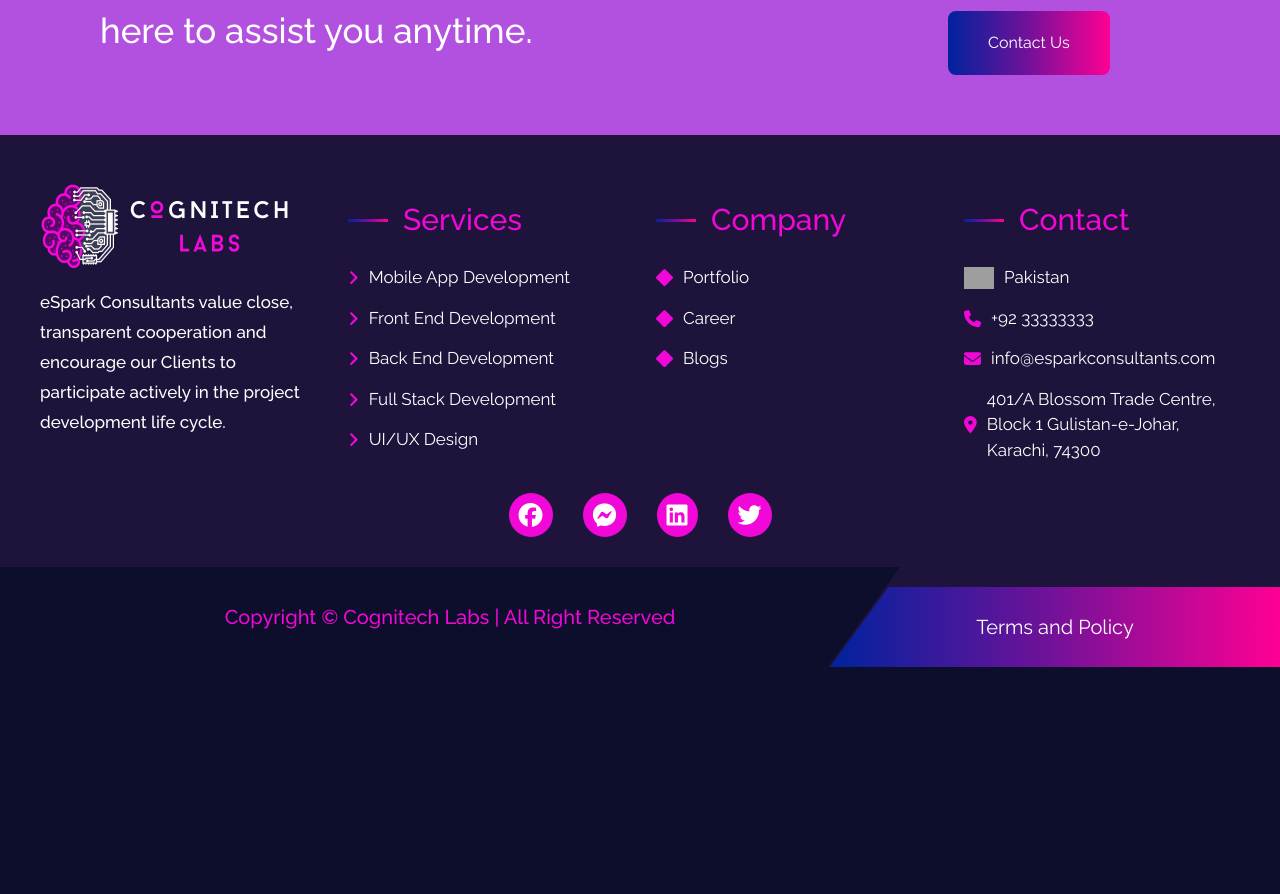
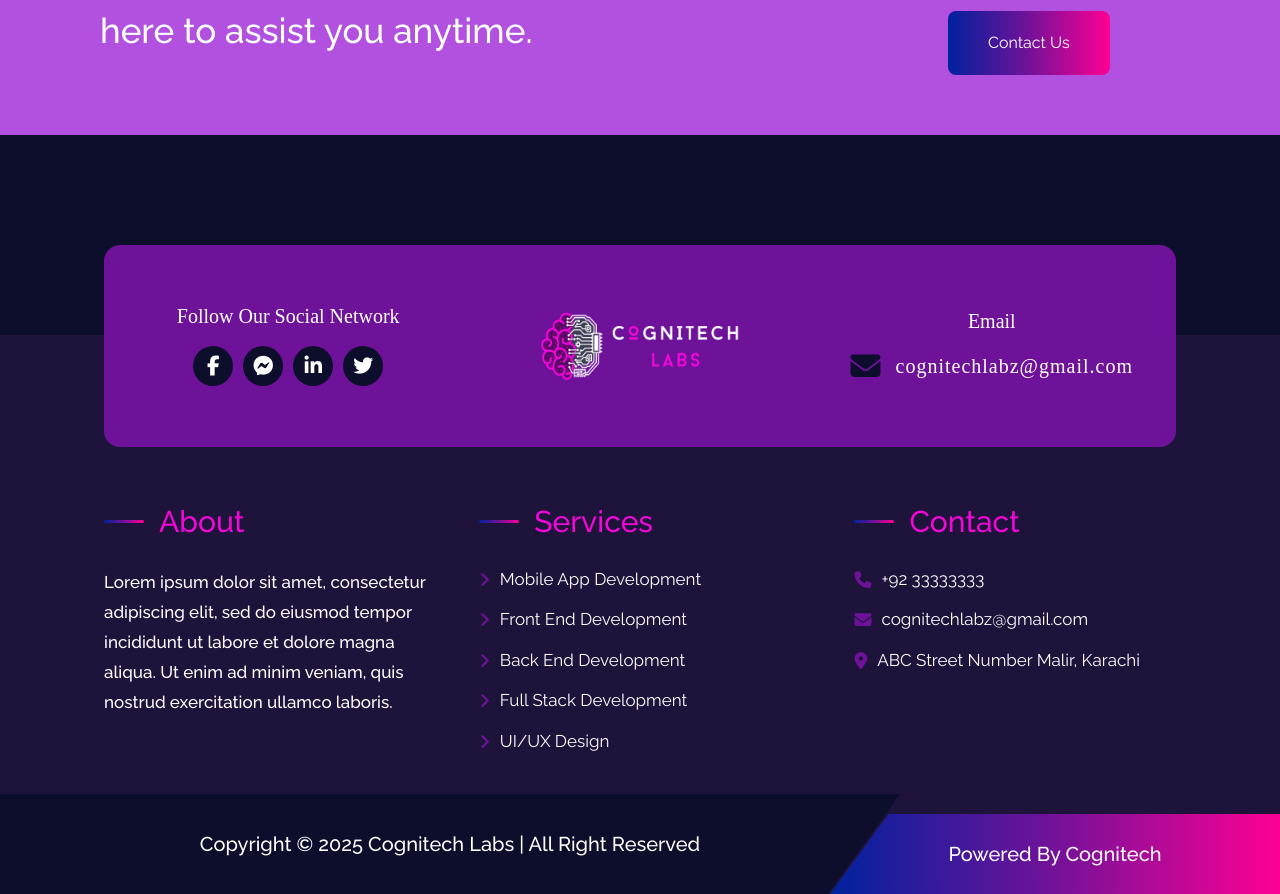
Before and after one commit to Muhammad-Zunain/Portfolio-Cognitech, a React (Vite) app in the folder portfolioFrontend/: page /About in a window 1280 px wide. Shown: the part 3180-4074 px from the top of the page. Before the commit the page ends 3847 px from the top, so only its background shows below. Built offline with nearby package versions, Linux system fonts and the light colour scheme; grey boxes are pictures that could not be loaded.

Commit message:
Changes in footer

```diff
--- a/portfolioFrontend/src/components/Footer/Footer.css
+++ b/portfolioFrontend/src/components/Footer/Footer.css
@@ -1,16 +1,95 @@
+/* ----------------------- Main Footer Container ----------------------- */
+
 .footer-container {
+    padding: 4rem;
+    margin-top: 20rem;
+}
+
+
+.footer-upper{
+    font-family: "Playfair Display", serif;
+    background-color: #6E1299;
+    display: flex;
+    justify-content: center;
+    align-items: center;
+    flex-wrap: wrap;
+    padding: 6rem 3rem;
     width: 100%;
-    padding: 4rem 4rem 0rem 4rem;
+    border-radius: 16px;
+    margin-top: -13rem;
+    column-gap: 10rem ;
+}
+
+.footer-lower {
+    width: 100%;
+    display: flex;
+    justify-content: center;
+    align-items: center;
+    gap: 1rem;
+}
+
+
+.footer-lower i {
+    font-size: 2rem;
+    color: #fff;
+    transition: all 0.5s ease;
+    border-radius: 50%;
+    background-color: #0c0e2b;
+    width: 40px;
+    height: 40px;
+   display: flex;
+    justify-content: center;
+    align-items: center;
+    cursor: pointer;
+}
+
+.footer-lower i:hover{
+    background-color: #FFF;
+    color: #0c0e2b;
+}
+
+
+.footer-upper-1,
+.footer-upper-3 {
+    display: flex;
+    flex-direction: column;
+    justify-content: center;
+    align-items: center;
+    row-gap: 2rem;
+    width: 30%;
+}
+
+.footer-upper-3-wrapper {
+    display: flex;
+    justify-content: center;
+    align-items: center;
+    gap: 1.5rem;
+}
+
+.footer-upper-3-wrapper>p{
+    font-size: 2rem;
+    letter-spacing: 1px;
+}
+
+.footer-upper-3-wrapper>a>i{
+    font-size: 3rem;
+    color: #0c0e2b;
+}
+
+.footer-upper-2 img {
+    width: 200px;
+    object-fit: cover;
 }
 
 .footer-main {
+    margin-top: 3rem;
     display: flex;
     justify-content: space-between;
     flex-wrap: wrap;
 }
 
 .footer {
-    width: 23%;
+    width: 30%;
     display: flex;
     flex-direction: column;
 }
@@ -26,7 +105,7 @@
     display: flex;
     column-gap: 1rem;
     align-items: center;
-    transition: all 0.3s ease;
+    transition: all 0.2s ease;
     font-size: 1.7rem;
 }
 
@@ -42,52 +121,19 @@
 }
 
 .footer h3 .about-line {
+    border-radius: 8px;
     height: 3px;
     width: 40px;
     background: linear-gradient(90deg, #00229E 0%, #6E1299 47.92%, #FE0094 100%);
 }
 
-.footer-1 img{
-    width: 250px;
-    object-fit: cover;
-    cursor: pointer;
-    margin-bottom: 1rem;
-}
-
-.footer-lower {
-    width: 100%;
-    display: flex;
-    justify-content: center;
-    align-items: center;
-    gap: 3rem;
-    margin: 3rem 0;
+.footer-2 ul li:hover {
+    scale: 1.01;
 }
 
 
-.footer-lower i {
-    font-size: 2.4rem;
-    color: #fff;
-    transition: all 0.5s ease;
-    border-radius: 50%;
-    background-color: #F107D7;
-    padding: 1rem;
-    cursor: pointer;
-}
-
-
-
-.footer ul li:hover {
-    scale: 1.02;
-}
-
-
-.footer-4 ul li {
-    cursor: default;
-
-}
-
 .footer ul li i{
-    color: #F107D7;
+    color: #6E1299;
 
 }
 
@@ -100,7 +146,7 @@
 
 .footer-bottom p{
     font-size: 20px;
-    color: #F107D7;
+    color: #FFF;
     font-weight: 500;
 }
 
--- a/portfolioFrontend/src/components/Footer/Footer.jsx
+++ b/portfolioFrontend/src/components/Footer/Footer.jsx
@@ -1,74 +1,116 @@
-import React from 'react';
+import React from "react";
 
-import logo from '../../assets/logo.png';
-import { Link } from 'react-router-dom';
+import logo from "../../assets/logo.png";
+import { Link } from "react-router-dom";
 
-import './Footer.css'
+import "./Footer.css";
 
 const Footer = () => {
   return (
-        <div style={{
-            backgroundColor: '#1e143b'
+    <div style={{ backgroundColor: "#1e143b" }}>
+      <div className="footer-container container">
+        <div className="footer-upper">
+          <div className="footer-upper-1">
+            <h4>Follow Our Social Network</h4>
+            <div className="footer-lower">
+              <Link>
+              <i class="fa-brands fa-facebook-f"></i>
+              </Link>
+              <Link>
+                <i class="fa-brands fa-facebook-messenger"></i>
+              </Link>
+              <Link>
+              <i class="fa-brands fa-linkedin-in"></i>
+              </Link>
+              <Link>
+                <i class="fa-brands fa-twitter"></i>
+              </Link>
+            </div>
+          </div>
 
-          }}>
-            <div className="footer-container">
+          <div className="footer-upper-2">
+            <img src={logo} alt="" />
+          </div>
+
+          <div className="footer-upper-3">
+            <h4>Email</h4>
+            <div className="footer-upper-3-wrapper">
+              <a href=""><i class="fa-solid fa-envelope"></i></a>
+              <p ><a href="">cognitechlabz@gmail.com</a></p>
+            </div>
+          </div>
+        </div>
+
+
         <div className="footer-main">
           <div className="footer-1 footer">
             <div>
-                    <img src={logo} alt="" />
+              <h3>
+                <span class="about-line"></span>About
+              </h3>
             </div>
             <div className="footer-1-content">
-                    <p>eSpark Consultants value close, transparent cooperation and encourage our Clients to participate actively in the project development life cycle.</p>
+              <p>
+              Lorem ipsum dolor sit amet, consectetur adipiscing elit, sed do eiusmod tempor incididunt ut labore et dolore magna aliqua. Ut enim ad minim veniam, quis nostrud exercitation ullamco laboris.
+              </p>
             </div>
-
           </div>
           <div className="footer-2 footer">
-                  <h3><span class="about-line"></span>Services </h3>
+            <h3>
+              <span class="about-line"></span>Services
+            </h3>
             <ul>
-                    <li><i class="fa-solid fa-angle-right"></i><Link>Mobile App Development</Link></li>
-                    <li><i class="fa-solid fa-angle-right"></i><Link>Front End Development</Link></li>
-                    <li><i class="fa-solid fa-angle-right"></i><Link>Back End Development</Link></li>
-                    <li><i class="fa-solid fa-angle-right"></i><Link>Full Stack Development</Link></li>
-                    <li><i class="fa-solid fa-angle-right"></i><Link>UI/UX Design</Link></li>
-                  </ul>
-                </div>
-                <div className="footer-3 footer">
-                  <h3><span class="about-line"></span>Company </h3>
-                  <ul>
-                    <li><i class="fa-solid fa-diamond"></i><Link>Portfolio</Link></li>
-                    <li><i class="fa-solid fa-diamond"></i><Link>Career</Link></li>
-                    <li><i class="fa-solid fa-diamond"></i><Link>Blogs</Link></li>
+              <li>
+                <i class="fa-solid fa-angle-right"></i>
+                <Link>Mobile App Development</Link>
+              </li>
+              <li>
+                <i class="fa-solid fa-angle-right"></i>
+                <Link>Front End Development</Link>
+              </li>
+              <li>
+                <i class="fa-solid fa-angle-right"></i>
+                <Link>Back End Development</Link>
+              </li>
+              <li>
+                <i class="fa-solid fa-angle-right"></i>
+                <Link>Full Stack Development</Link>
+              </li>
+              <li>
+                <i class="fa-solid fa-angle-right"></i>
+                <Link>UI/UX Design</Link>
+              </li>
             </ul>
           </div>
           <div className="footer-4 footer">
-                  <h3><span class="about-line"></span>Contact</h3>
+            <h3>
+              <span class="about-line"></span>Contact
+            </h3>
             <ul>
-                    <li><img width="30px" height="20px" src="https://esparkconsultants.com/wp-content/uploads/2024/01/flag-symbolism-Pakistan-design-Islamic.png" class="attachment-full size-full wp-image-5962" alt="" decoding="async" />Pakistan</li>
-                    <li><i class="fa-solid fa-phone"></i>+92 33333333</li>
-                    <li><i class="fa-solid fa-envelope"></i>info@esparkconsultants.com</li>
-                    <li><i class="fa-solid fa-location-dot"></i>401/A Blossom Trade Centre, Block 1 Gulistan-e-Johar, Karachi, 74300</li>
+              <li>
+                <i class="fa-solid fa-phone"></i>+92 33333333
+              </li>
+              <li>
+                <i class="fa-solid fa-envelope"></i>cognitechlabz@gmail.com
+              </li>
+              <li>
+                <i class="fa-solid fa-location-dot"></i>ABC Street Number Malir, Karachi
+              </li>
             </ul>
           </div>
         </div>
 
       </div>
-            <div className="footer-lower">
-              <Link><i class="fa-brands fa-facebook"></i></Link>
-              <Link><i class="fa-brands fa-facebook-messenger"></i></Link>
-              <Link><i class="fa-brands fa-linkedin"></i></Link>
-              <Link><i class="fa-brands fa-twitter"></i></Link>
-            </div>
       <div className="footer-bottom">
         <div className="footer-bottom-1">
-                <p>Copyright &copy; Cognitech Labs | All Right Reserved</p>
+          <p>Copyright &copy; 2025 Cognitech Labs | All Right Reserved</p>
         </div>
         <div className="footer-bottom-2">
-                <Link>Terms and Policy</Link>
+         <p>Powered By Cognitech</p>
         </div>
-
       </div>
     </div>
   );
-}
+};
 
 export default Footer;
--- a/portfolioFrontend/src/index.css
+++ b/portfolioFrontend/src/index.css
@@ -59,6 +59,13 @@ h3 {
   font-size: 2.8rem;
   color: #FE0094;
   line-height: 40px;
+}
+
+h4 {
+  font-size: 2rem;
+  color: #fff;
+  line-height: 20px;
+  font-weight: 500;
 }
 
 p {
--- a/portfolioFrontend/src/pages/Contact/Contact.css
+++ b/portfolioFrontend/src/pages/Contact/Contact.css
@@ -159,6 +159,7 @@
   outline: none;
   box-shadow: none;
   transition: all 0.4s ease-in-out;
+  z-index: 99;
 }
 
 .contact__info {
```
Lines whose indentation alone changed are shown as unchanged.
